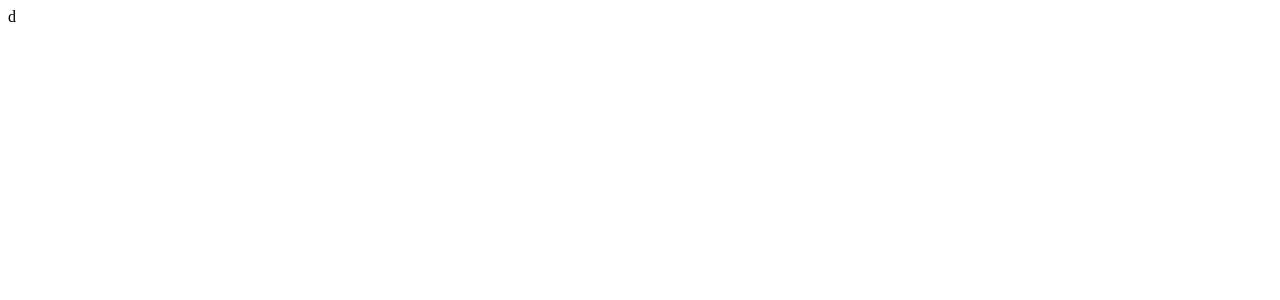
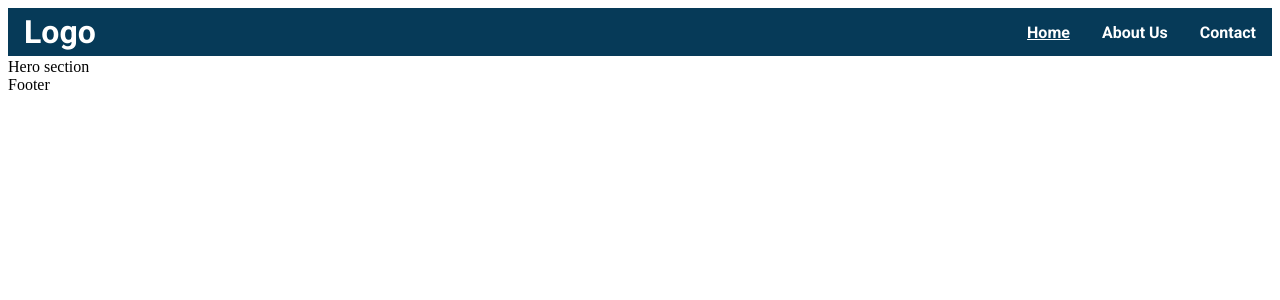
Before and after one commit to Saran-pariyar/landing-page, a React (Create React App) app: page / in a window 1280 px wide. Shown: the top 300 px of the page. Built offline with nearby package versions, Linux system fonts and the light colour scheme; the HTML template or start-up script is replaced by a standard one.

Commit message:
Made navbar with responsiveness

```diff
--- a/public/index.html
+++ b/public/index.html
@@ -2,14 +2,12 @@
 <html lang="en">
   <head>
     <meta charset="utf-8" />
-    <link rel="icon" href="%PUBLIC_URL%/favicon.ico" />
     <meta name="viewport" content="width=device-width, initial-scale=1" />
     <meta name="theme-color" content="#000000" />
     <meta
       name="description"
       content="Web site created using create-react-app"
     />
-    <link rel="apple-touch-icon" href="%PUBLIC_URL%/logo192.png" />
     <!--
       manifest.json provides metadata used when your web app is installed on a
       user's mobile device or desktop. See https://developers.google.com/web/fundamentals/web-app-manifest/
@@ -24,6 +22,14 @@
       work correctly both with client-side routing and a non-root public URL.
       Learn how to configure a non-root public URL by running `npm run build`.
     -->
+    <!-- google fonts  -->
+    <link rel="preconnect" href="https://fonts.googleapis.com" />
+    <link rel="preconnect" href="https://fonts.gstatic.com" crossorigin />
+    <link
+      href="https://fonts.googleapis.com/css2?family=Roboto:wght@400;700&display=swap"
+      rel="stylesheet"
+    />
+
     <title>Landing Page</title>
   </head>
   <body>
--- a/src/App.js
+++ b/src/App.js
@@ -1,10 +1,25 @@
 import './assets/css/App.css';
+import Navbar from './components/Navbar/Navbar';
+import HeroSection from './components/HeroSection/HeroSection';
+import About from './components/About/About';
+import Contact from './components/Contact/Contact';
+import Footer from './components/Footer/Footer';
+
+import { BrowserRouter, Route, Routes } from "react-router-dom";
+
 
 function App() {
   return (
-    <div className="App">
-      d
-    </div>
+    <BrowserRouter>
+      <Navbar />
+      <Routes>
+        <Route path='/' element={<HeroSection />} />
+        <Route path='/landing-page' element={<HeroSection />} />
+        <Route path='/about' element={<About />} />
+        <Route path='/contact' element={<Contact />} />
+      </Routes>
+      <Footer />
+    </BrowserRouter>
   );
 }
 
--- a/src/assets/css/index.css
+++ b/src/assets/css/index.css
@@ -2,4 +2,6 @@
   margin: 0;
   padding: 0;
   box-sizing: border-box;
+  font-family: 'Roboto', sans-serif;
+  /* sizes for the font : Regular 400 & Bold 700 */
 }
--- a/src/components/About/About.jsx
+++ b/src/components/About/About.jsx
@@ -0,0 +1,6 @@
+import React from "react";
+
+const About = () => {
+  return <div>About</div>;
+};
+export default About;
--- a/src/components/Contact/Contact.jsx
+++ b/src/components/Contact/Contact.jsx
@@ -0,0 +1,6 @@
+import React from "react";
+
+const Contact = () => {
+  return <div>Contact</div>;
+};
+export default Contact;
--- a/src/components/Footer/Footer.jsx
+++ b/src/components/Footer/Footer.jsx
@@ -0,0 +1,5 @@
+import React from "react";
+const Footer = () => {
+  return <div>Footer</div>;
+};
+export default Footer;
--- a/src/components/HeroSection/HeroSection.jsx
+++ b/src/components/HeroSection/HeroSection.jsx
@@ -0,0 +1,7 @@
+import React from "react";
+
+const HeroSection = () => {
+  return <div>Hero section</div>;
+};
+
+export default HeroSection;
--- a/src/components/Navbar/Navbar.css
+++ b/src/components/Navbar/Navbar.css
@@ -0,0 +1,90 @@
+* {
+    text-decoration: none;
+}
+
+.navbar {
+    height: 3rem;
+    display: flex;
+    align-items: center;
+    background-color: #063a58;
+    border-bottom: 2px solid #ffff;
+}
+
+.logo {
+    font-size: 2rem;
+    width: 50%;
+    color: #ffff;
+    font-family: 'Roboto', sans-serif;
+    font-weight: bold;
+    position: relative;
+    left: 1rem;
+}
+
+.nav-list {
+    display: flex;
+    justify-content: end;
+    width: 50%;
+    font-family: 'Roboto', sans-serif;
+    font-weight: bold;
+}
+
+.nav-list .nav-link {
+    color: #ffff;
+}
+
+.nav-list li {
+    display: inline-block;
+    padding: 0 1rem;
+}
+
+.active {
+    text-decoration: underline;
+}
+
+.ham-icon {
+    position: absolute;
+    right: 1rem;
+    display: none;
+}
+
+.ham-icon .line {
+    width: 20px;
+    background-color: #ffff;
+    height: 3px;
+    margin: 5px 3px;
+}
+
+@media only screen and (max-width:800px) {
+    .nav-list {
+        /* display: none; */
+        position: fixed;
+        width: 100%;
+        height: 100%;
+        top: 3rem;
+        left: -100%;
+        background: rgb(3, 3, 90);
+        justify-content: center;
+        align-items: center;
+        flex-direction: column;
+        transition: all .5s;
+    }
+
+    .showMenu {
+        left: 0;
+    }
+
+    .nav-list li {
+        margin: 1rem 0;
+
+    }
+
+    .ham-icon {
+        display: block;
+        font-size: 1.5rem;
+    }
+
+    .logo {
+        font-size: 1.5rem;
+    }
+
+}
--- a/src/components/Navbar/Navbar.jsx
+++ b/src/components/Navbar/Navbar.jsx
@@ -0,0 +1,50 @@
+import React, { useState } from "react";
+import { NavLink } from "react-router-dom";
+import "./Navbar.css";
+
+const Navbar = () => {
+  const [showMenu, setShowMenu] = useState(false);
+  return (
+    <nav className="navbar">
+      <div className="logo">Logo</div>
+      <div
+        className="ham-icon"
+        onClick={() => (showMenu ? setShowMenu(false) : setShowMenu(true))}
+      >
+        <div className="line"></div>
+        <div className="line"></div>
+        <div className="line"></div>
+      </div>
+      <ul className={`nav-list ${showMenu ? "showMenu" : ""}`}>
+        <li>
+          <NavLink
+            to="/"
+            className="nav-link"
+            onClick={() => setShowMenu(false)}
+          >
+            Home
+          </NavLink>
+        </li>
+        <li>
+          <NavLink
+            to="/about"
+            className="nav-link"
+            onClick={() => setShowMenu(false)}
+          >
+            About Us
+          </NavLink>
+        </li>
+        <li>
+          <NavLink
+            to="/contact"
+            className="nav-link"
+            onClick={() => setShowMenu(false)}
+          >
+            Contact
+          </NavLink>
+        </li>
+      </ul>
+    </nav>
+  );
+};
+export default Navbar;
```
Also changed, not shown: package.json (+7 -0 lines), public/manifest.json, 1 other file (tests, documents, lock files or other folders).
